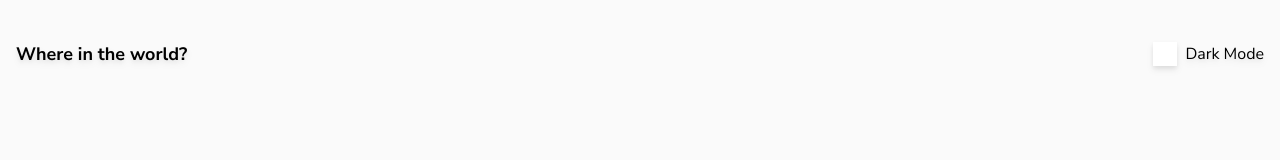
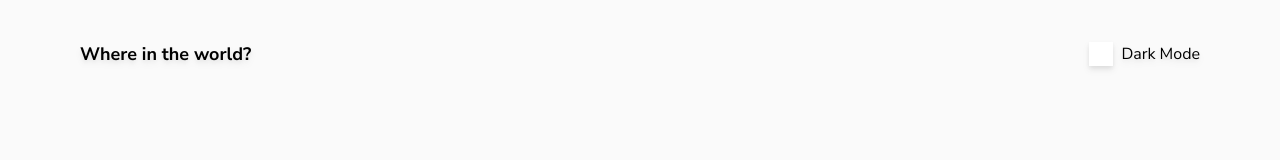
Before and after one commit to Stablest/Countriesv2, a Next.js app: page / in a window 1280 px wide. Shown: the top 160 px of the page. Built offline with nearby package versions, Linux system fonts and the light colour scheme; no server answers; grey boxes are pictures that could not be loaded.

Commit message:
Added correct padding to header

```diff
--- a/src/components/Header.tsx
+++ b/src/components/Header.tsx
@@ -25,7 +25,7 @@ const Header = () => {
     }, [])
 
     return (
-        <header className={` dark:bg-dark-blue 'bg-white' flex justify-between px-4 py-10 drop-shadow-md`}>
+        <header className={` dark:bg-dark-blue 'bg-white' flex justify-between px-4 sm:px-10 xl:px-20 py-10 drop-shadow-md`}>
             <span className="text-lg font-bold">Where in the world?</span>
             <button className="flex justify-between items-center gap-x-2" onClick={handleClick}>
                 <img src="./moon.svg" alt="moon" className='w-6 h-6 brightness-[0] saturate-[0%] invert-[100%] hue-rotate-[0deg] contrast-[180%]' />
```
